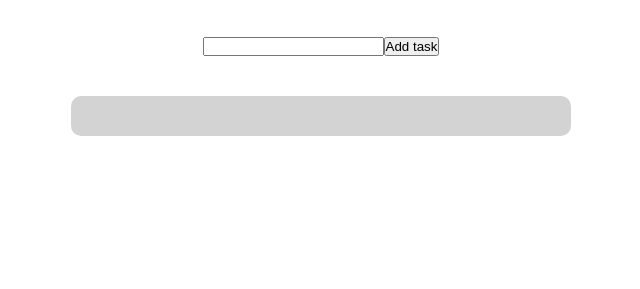
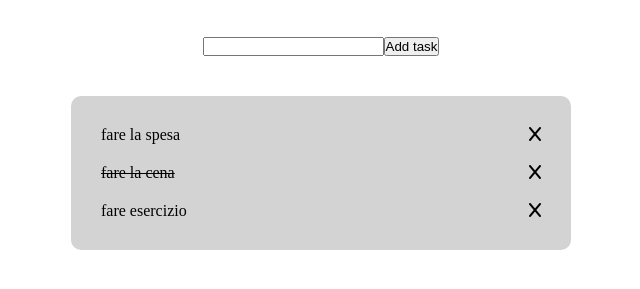
Before and after one commit to ElRafo92/vue-todolist, a plain HTML site: page index.html in a window 1280 px wide. Shown: the part 41-330 px from the top of the page, without its empty margins (319-959 px from the left). Drawn offline with nearby package versions, Linux system fonts and the light colour scheme.

Commit message:
corretto esercizio fatte milestones 1 e 2

```diff
--- a/css/style.css
+++ b/css/style.css
@@ -58,3 +58,7 @@ i {
 .task {
     list-style: none;
 }
+
+.done {
+    text-decoration: line-through;
+}
--- a/index.html
+++ b/index.html
@@ -16,16 +16,16 @@
         </div>
 
         <div >
-            <form class="new-todo" @submit.prevent="addTask">
-                <input type="text" v-model="newTask.text">
+            <form class="new-todo" >
+                <input type="text" >
                 <button type="submit">Add task</button>
             </form>
 
             <div class="todo-list">
                 <ul>
-                    <li class="task d-flex" v-for="task in tasks">
-                        {{task.text}}
-                        <i class="fa-solid fa-x"></i>
+                    <li class="task d-flex" v-for="(task, index) in tasks">
+                        <span :class="{done : task.done}">{{task.text}}</span>
+                        <i class="fa-solid fa-x" @click="removeTask(index)"></i>
                     </li>
                 </ul>
             </div>
--- a/js/main.js
+++ b/js/main.js
@@ -1,4 +1,3 @@
-
 /*=====================================
 =======================================
             MAIN VUE JS
@@ -18,13 +17,28 @@ const { createApp } = Vue
             },
 
         tasks: [
+          {
+            text: 'fare la spesa',
+            done: false
+          },
+          {
+            text: 'fare la cena',
+            done: true
+          },
+          {
+            text: 'fare esercizio',
+            done: false
+          },
+
         ],
       }
     },
     methods: {
         addTask() {
             this.tasks.push(this.newTask)
-
-        }
+        },
+        removeTask(index) {
+          this.tasks.splice(index, 1);
+        },
     }
   }).mount('#app')
```
